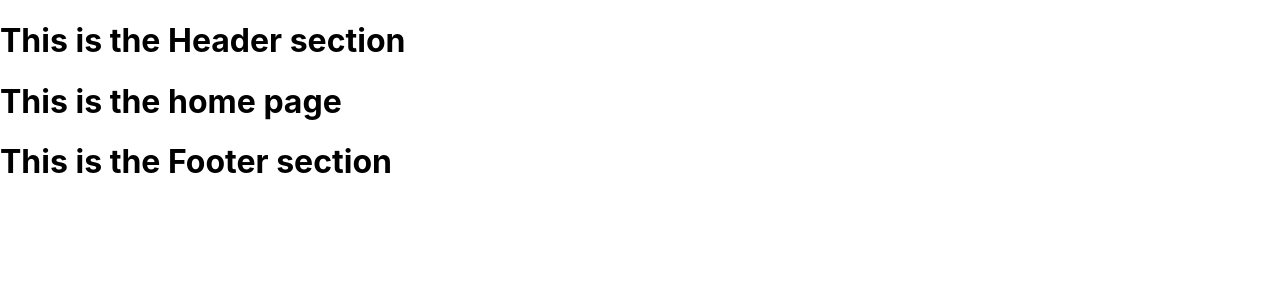
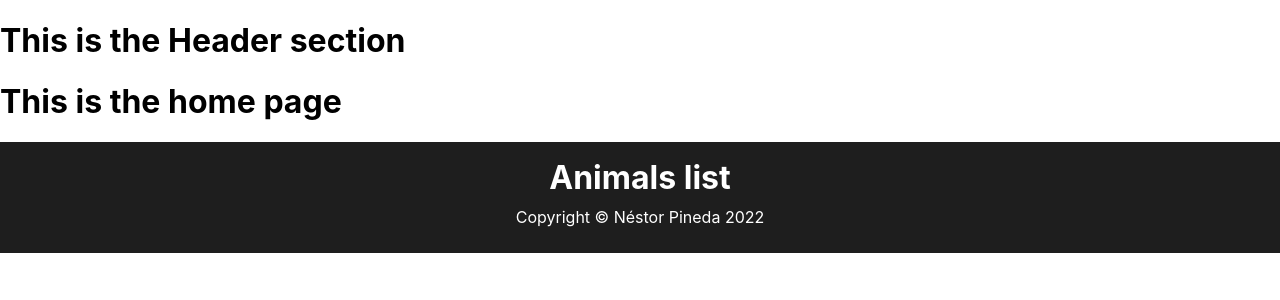
Before and after one commit to nestor-pineda/React-Dogs-Firebase, a React (Create React App) app: page / in a window 1280 px wide. Shown: the top 300 px of the page. Built offline with nearby package versions, Linux system fonts and the light colour scheme.

Commit message:
Theme created

```diff
--- a/package.json
+++ b/package.json
@@ -10,6 +10,7 @@
     "react-dom": "^17.0.2",
     "react-router-dom": "^6.2.2",
     "react-scripts": "5.0.0",
+    "styled-components": "^5.3.3",
     "web-vitals": "^2.1.4"
   },
   "scripts": {
--- a/src/App.js
+++ b/src/App.js
@@ -1,10 +1,12 @@
 import { BrowserRouter as Router, Route, Routes } from "react-router-dom";
 import routes from "./config/routes";
 import Layout from "./components/Layout/Layout";
+import Theme from "./theme/Theme";
 
 const App = () => {
   return (
     <Router>
+      <Theme>
         <Layout>
           <Routes>
             {routes.map((route) => (
@@ -12,6 +14,7 @@ const App = () => {
             ))}
           </Routes>
         </Layout>
+      </Theme>
     </Router>
   );
 };
--- a/src/components/Footer/Footer.jsx
+++ b/src/components/Footer/Footer.jsx
@@ -1,8 +1,11 @@
+import { StyledFooter } from "./styles";
+
 const Footer = () => {
   return (
-    <div>
-      <h1>This is the Footer section</h1>
-    </div>
+    <StyledFooter>
+      <h2 className="footer-logo">Animals list</h2>
+      <p className="footer-copy">Copyright © Néstor Pineda 2022</p>
+    </StyledFooter>
   );
 };
 
--- /dev/null
+++ b/src/components/Footer/styles.jsx
@@ -0,0 +1,23 @@
+import styled from "styled-components";
+
+export const StyledFooter = styled.footer`
+  width: 100%;
+  height: auto;
+  display: flex;
+  flex-direction: column;
+  align-items: center;
+  justify-content: center;
+  background-color: ${(props) => props.theme.colors.color2};
+  padding: 1em;
+  box-sizing: border-box;
+  & .footer-logo {
+    font-size: ${(props) => props.theme.fontSizes.medium};
+    color: ${(props) => props.theme.colors.color1};
+    margin: 0px;
+  }
+  & .footer-copy {
+    font-size: ${(props) => props.theme.fontSizes.small};
+    color: ${(props) => props.theme.colors.color1};
+    margin: 10px;
+  }
+`;
--- /dev/null
+++ b/src/theme/Theme.jsx
@@ -0,0 +1,18 @@
+import React from "react";
+import { ThemeProvider } from "styled-components";
+
+const theme = {
+  colors: {
+    color1: "#fff", // White
+    color2: "#1e1e1e", // Black
+  },
+  fontSizes: {
+    small: "1em",
+    medium: "2em",
+    large: "3em",
+  },
+};
+
+const Theme = ({ children }) => <ThemeProvider theme={theme}>{children}</ThemeProvider>;
+
+export default Theme;
```
Also changed, not shown: 1 other file (tests, documents, lock files or other folders). Lines whose indentation alone changed are shown as unchanged.
